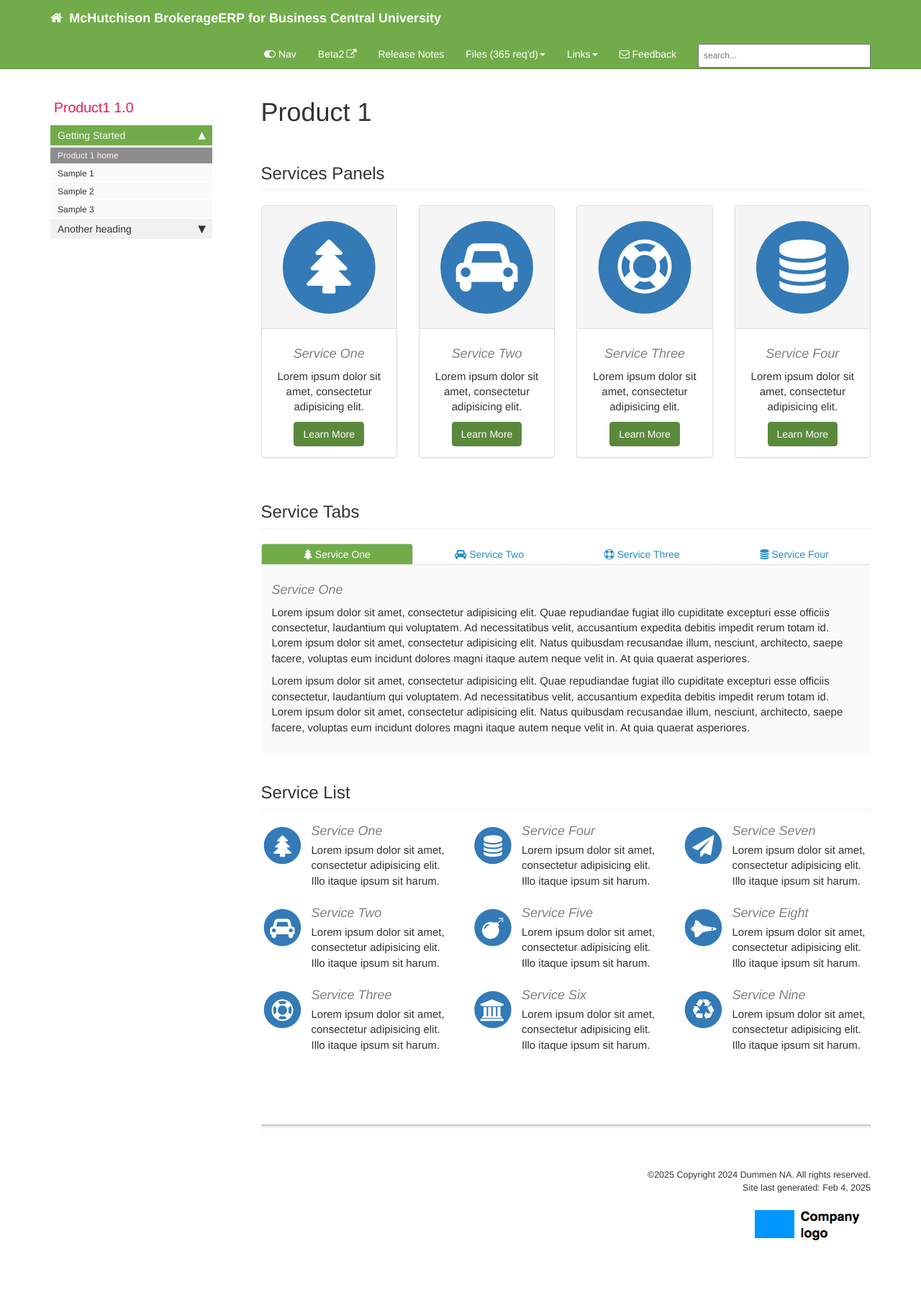
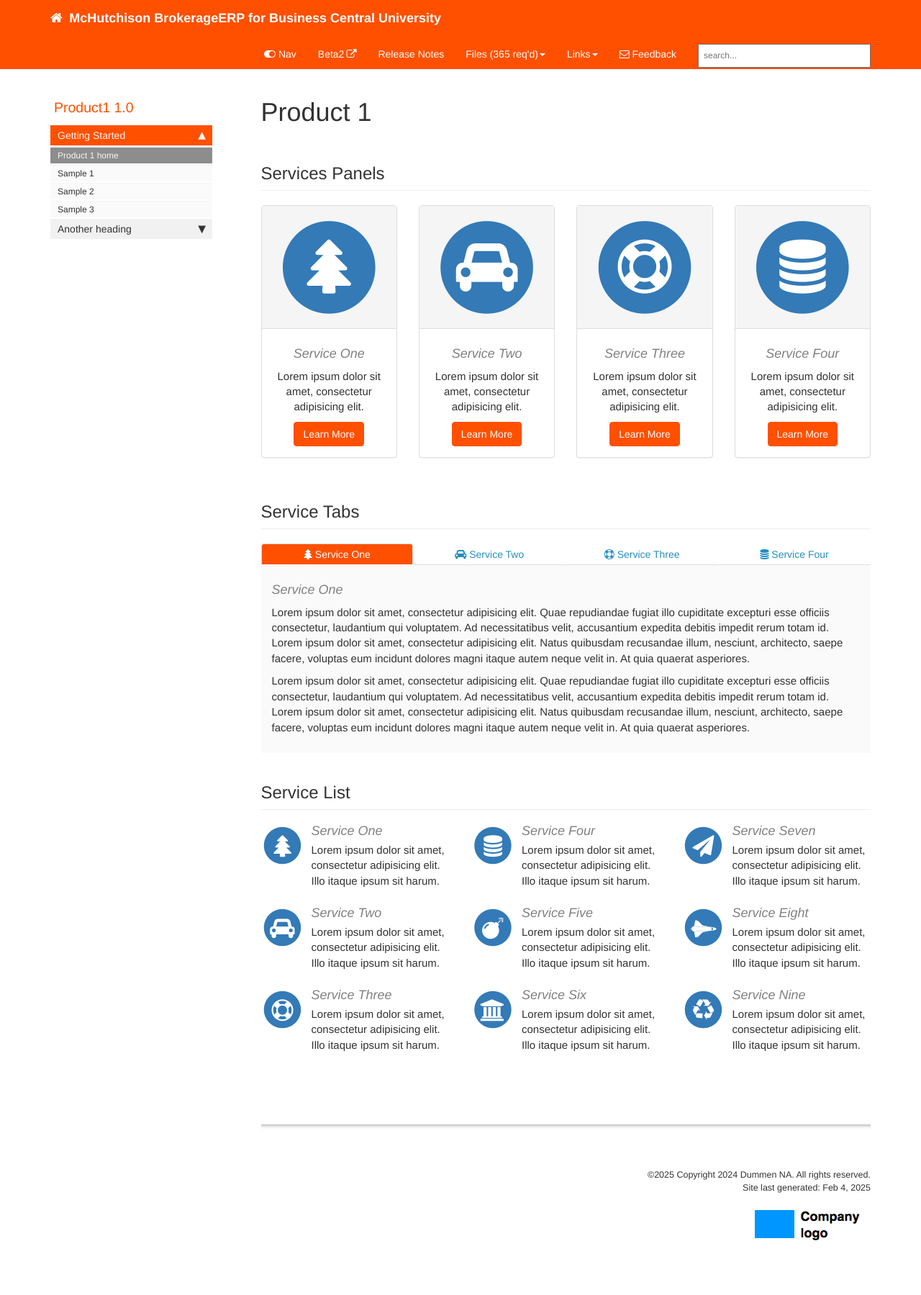
Before and after one commit to Dummen-NA/dummen-na.github.io, a Jekyll site: the page built from pages/product1/p1_landing_page.html, in a window 1280 px wide. Shown: the whole page at 72% size. Built offline with Jekyll 4.4.1, drawn with Linux system fonts in a browser that asks for light colours; comment, search, counter and statistics services are not loaded.

Commit message:
created dummen theme

```diff
--- a/_includes/head.html
+++ b/_includes/head.html
@@ -14,7 +14,7 @@
 <link rel="stylesheet" href="css/customstyles.css">
 <link rel="stylesheet" href="css/boxshadowproperties.css">
 <!-- most color styles are extracted out to here -->
-<link rel="stylesheet" href="css/theme-green.css">
+<link rel="stylesheet" href="css/theme-dummen.css">
 
 <script src="https://cdnjs.cloudflare.com/ajax/libs/jquery/3.3.1/jquery.min.js"></script>
 
--- /dev/null
+++ b/css/theme-dummen.css
@@ -0,0 +1,110 @@
+.summary {
+    color: #808080;
+    border-left: 5px solid #ff5000;
+    font-size:16px;
+}
+
+
+h3 {color: #ff5000; }
+h4 {color: #808080; }
+
+.nav-tabs > li.active > a, .nav-tabs > li.active > a:hover, .nav-tabs > li.active > a:focus {
+    background-color: #248ec2;
+    color: white;
+}
+
+.nav > li.active > a {
+    background-color: #ff5000;
+}
+
+.nav > li > a:hover {
+    background-color: #ff5000;
+}
+
+div.navbar-collapse .dropdown-menu > li > a:hover {
+    background-color: #ff5000;
+}
+
+.navbar-inverse .navbar-nav>li>a, .navbar-inverse .navbar-brand {
+    color: white;
+}
+
+.navbar-inverse .navbar-nav>li>a:hover, a.fa.fa-home.fa-lg.navbar-brand:hover {
+     color: #f0f0f0;
+}
+
+.nav li.thirdlevel > a {
+    background-color: #FAFAFA !important;
+    color: #ff5000;
+    font-weight: bold;
+}
+
+a[data-toggle="tooltip"] {
+    color: #ff5000;
+    font-style: italic;
+    cursor: default;
+}
+
+.navbar-inverse {
+    background-color: #ff5000;
+    border-color: #ff5000;
+}
+
+.navbar-inverse .navbar-nav > .open > a, .navbar-inverse .navbar-nav > .open > a:hover, .navbar-inverse .navbar-nav > .open > a:focus {
+    color: #ff5000;
+}
+
+.navbar-inverse .navbar-nav > .open > a, .navbar-inverse .navbar-nav > .open > a:hover, .navbar-inverse .navbar-nav > .open > a:focus {
+    background-color: #ff5000;
+    color: #ffffff;
+}
+
+/* not sure if using this ...*/
+.navbar-inverse .navbar-collapse, .navbar-inverse .navbar-form {
+    border-color: #ff5000 !important;
+}
+
+.btn-primary {
+    color: #ffffff;
+    background-color: #ff5000;
+    border-color: #ff5000;
+}
+
+.btn-primary:hover,
+.btn-primary:focus,
+.btn-primary:active,
+.btn-primary.active,
+.open .dropdown-toggle.btn-primary {
+    background-color: #ff5000;
+    border-color: #ff5000;
+}
+
+.printTitle {
+    color: #ff5000 !important;
+}
+
+body.print h1 {color: #ff5000 !important; font-size:28px;}
+body.print h2 {color: #595959 !important; font-size:24px;}
+body.print h3 {color: #ff5000 !important; font-size:14px;}
+body.print h4 {color: #679DCE !important; font-size:14px; font-style: italic;}
+
+.anchorjs-link:hover {
+    color: #4f7233;
+}
+
+div.sidebarTitle {
+    color: #ff5000;
+}
+
+li.sidebarTitle {
+    margin-top:20px;
+    font-weight:normal;
+    font-size:130%;
+    color: #ff5000;
+    margin-bottom:10px;
+    margin-left: 5px;
+}
+
+.navbar-inverse .navbar-toggle:focus, .navbar-inverse .navbar-toggle:hover {
+    background-color: #ff5000;
+}
```
